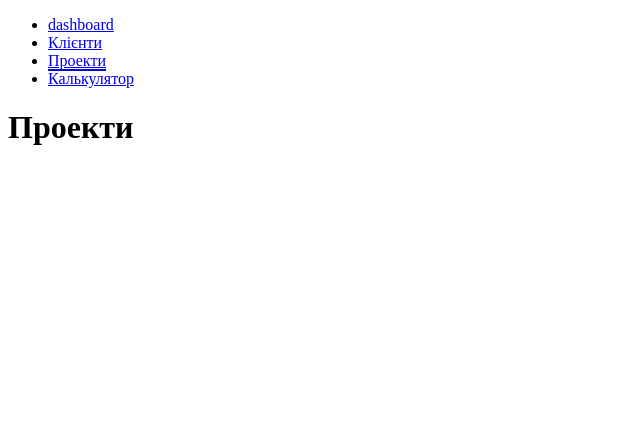
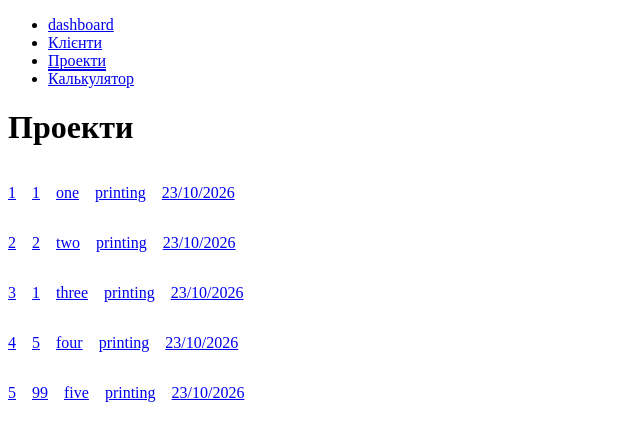
Before and after one commit to Mortiarion/fe, a SvelteKit app: page /projects in a window 1280 px wide. Shown: the top 440 px of the page, without its empty margins (0-640 px from the left). Built offline with nearby package versions, Linux system fonts and the light colour scheme.

Commit message:
feat: projects list, /projects/[id] with client lookup

```diff
--- /dev/null
+++ b/src/lib/components/ProjectCard.svelte
@@ -0,0 +1,20 @@
+<script lang="ts">
+	import type { Project } from '#lib/types.ts';
+
+	let { project }: { project: Project } = $props();
+</script>
+
+<div class="project-card">
+	<p>{project.id}</p>
+	<p>{project.clientId}</p>
+	<p>{project.title}</p>
+	<p>{project.status}</p>
+	<p>{project.createdAt}</p>
+</div>
+
+<style>
+	.project-card {
+		display: flex;
+		gap: 1rem;
+	}
+</style>
--- /dev/null
+++ b/src/lib/data/projects.ts
@@ -0,0 +1,39 @@
+import type { Project } from '#lib/types.ts';
+
+export const projects: Project[] = [
+	{
+		id: 1,
+		clientId: 1,
+		title: 'one',
+		status: 'printing',
+		createdAt: '23/10/2026'
+	},
+	{
+		id: 2,
+		clientId: 2,
+		title: 'two',
+		status: 'printing',
+		createdAt: '23/10/2026'
+	},
+	{
+		id: 3,
+		clientId: 1,
+		title: 'three',
+		status: 'printing',
+		createdAt: '23/10/2026'
+	},
+	{
+		id: 4,
+		clientId: 5,
+		title: 'four',
+		status: 'printing',
+		createdAt: '23/10/2026'
+	},
+	{
+		id: 5,
+		clientId: 99,
+		title: 'five',
+		status: 'printing',
+		createdAt: '23/10/2026'
+	}
+];
--- a/src/routes/projects/+page.svelte
+++ b/src/routes/projects/+page.svelte
@@ -1 +1,14 @@
+<script lang="ts">
+	import { projects } from '#lib/data/projects.ts';
+	import { resolve } from '$app/paths';
+
+	import ProjectCard from '#lib/components/ProjectCard.svelte';
+</script>
+
 <h1>Проекти</h1>
+
+{#each projects as project (project.id)}
+	<a href={resolve('/projects/[id]', { id: String(project.id) })}>
+		<ProjectCard {project} />
+	</a>
+{/each}
```
Also changed, not shown: src/lib/types.ts (+10 -0 lines), src/routes/projects/[id]/+page.svelte (added, +33 -0 lines).
